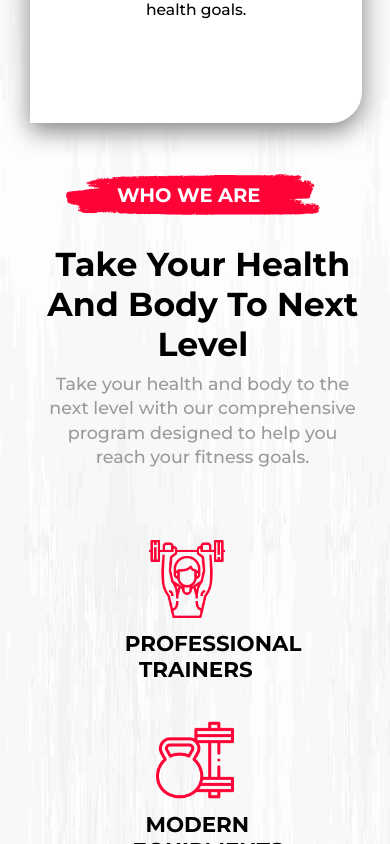
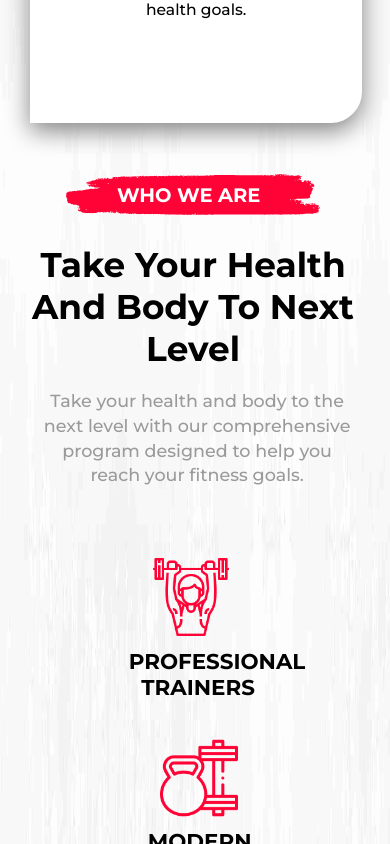
Before and after one commit to sanjhchhatrasal/Gymate, a React (Vite) app: page / in a window 390 px wide. Shown: the part 1720-2564 px from the top of the page. Built offline with nearby package versions, Linux system fonts and the light colour scheme.

Commit message:
Running-girl

```diff
--- a/src/Components/RunningGirl/RunningGirl.scss
+++ b/src/Components/RunningGirl/RunningGirl.scss
@@ -230,7 +230,8 @@
     .main-running{
         height: 150vh !important;
         flex-direction: column;
-        padding-top: 10vw;
+        padding: 0 1vw !important;
+        padding-top: 10vw !important;
 
         .left{
             height: 100%;
@@ -238,7 +239,7 @@
 
             .top{
                 position: relative;
-                left: 8vw !important;
+                left: 7vw !important;
                 top: -5vw;
 
                 .titlebg{
@@ -254,19 +255,19 @@
 
             .mid1{
                 h5{
-                    font-size: 8.5vw !important;
-                    margin-left: -5vw;
+                    font-size: 8.8vw !important;
+                    margin-left: -10vw !important;
                     text-align: center;
                     margin-top: 13vw !important;
                 }
 
                 p{
                     font-size: 4.5vw !important;
-                    margin-top: 4vw;
+                    margin-top: 5vw !important;
                     font-weight: 500;
                     width: 90%;
                     text-align: center;
-                    margin-left: 2vw;
+                    margin-left: 0.5vw !important;
                 }
 
                 .elems{
```
